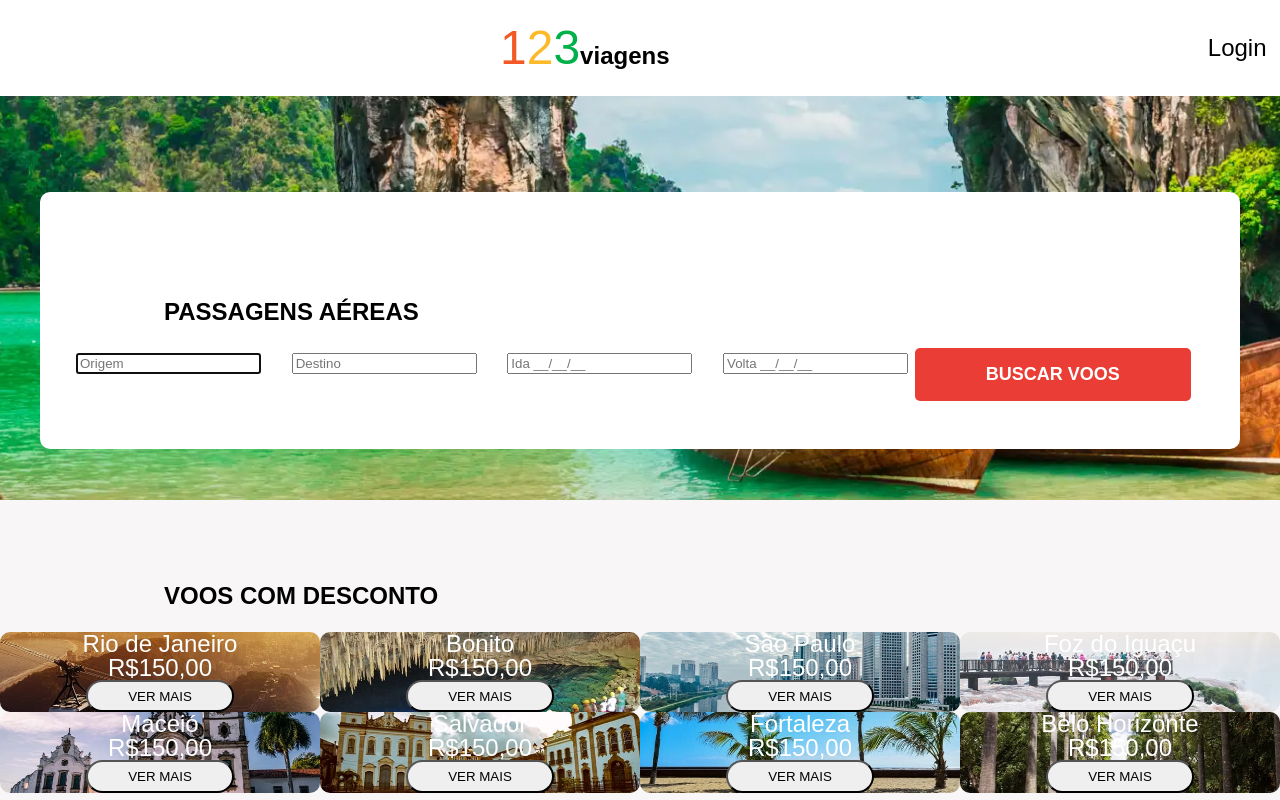
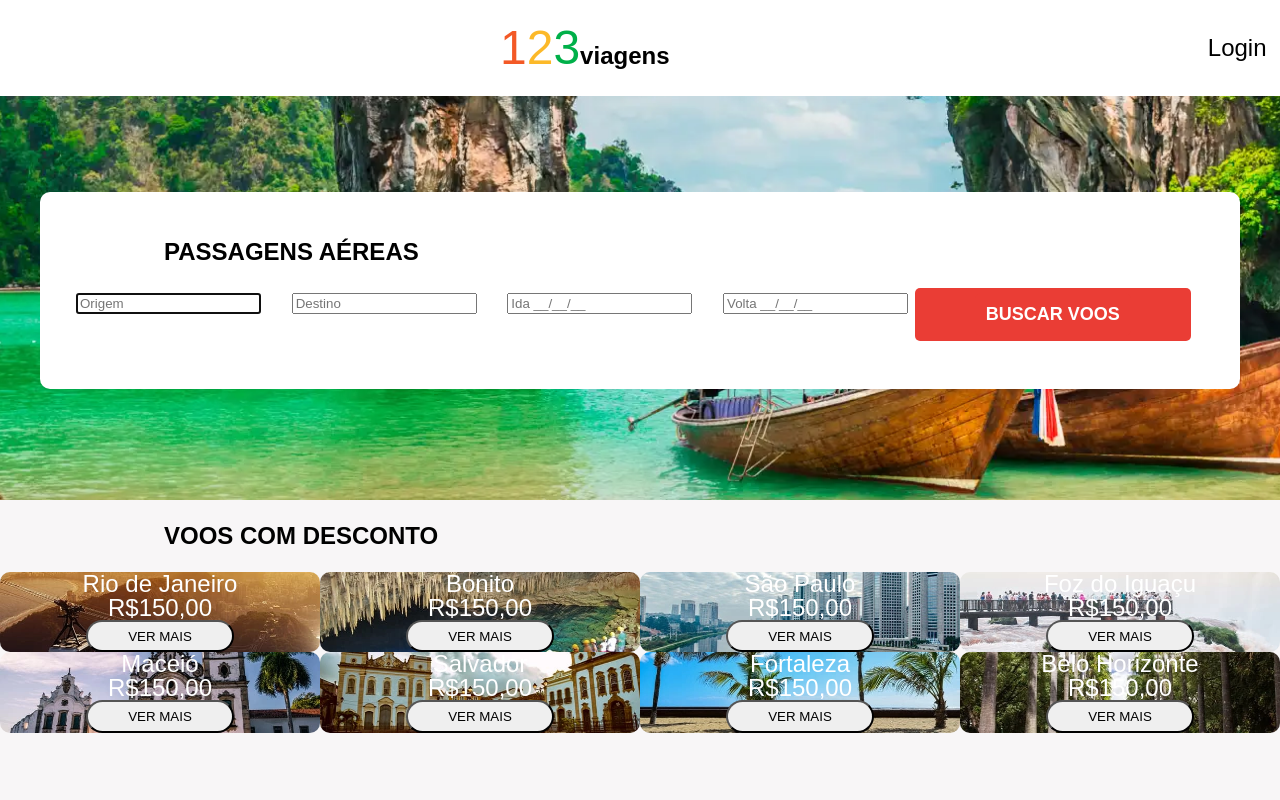
Before and after one commit to DracomW/DracomW.github.io, a plain HTML site: page index.html in a window 1280 px wide. Drawn offline with Linux system fonts and the light colour scheme.

Commit message:
Update estilo.css

```diff
--- a/css/estilo.css
+++ b/css/estilo.css
@@ -84,7 +84,6 @@ h1 {
     margin-bottom: 1rem;
     width: 1000px;
 	margin: 0 auto;
-    margin-top: 2.5rem;
 	padding: 1rem;
 }
 
```
